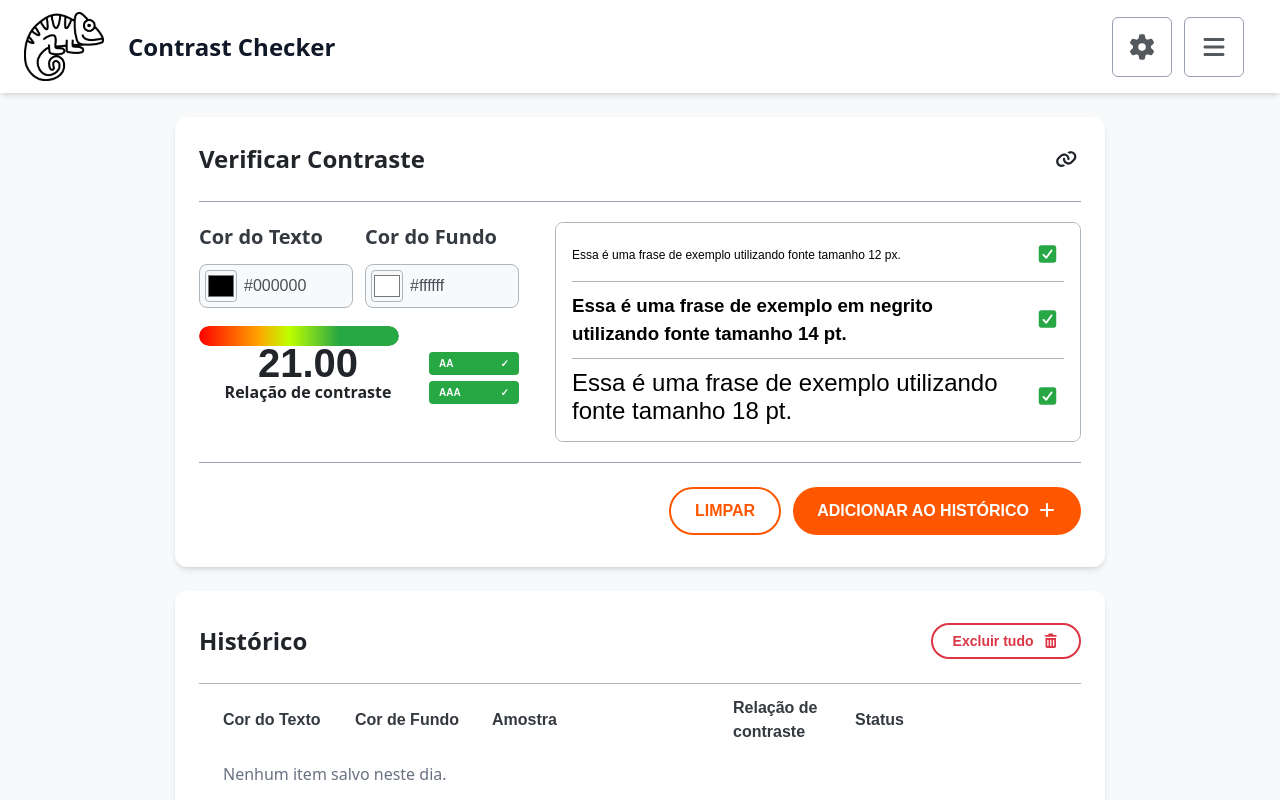
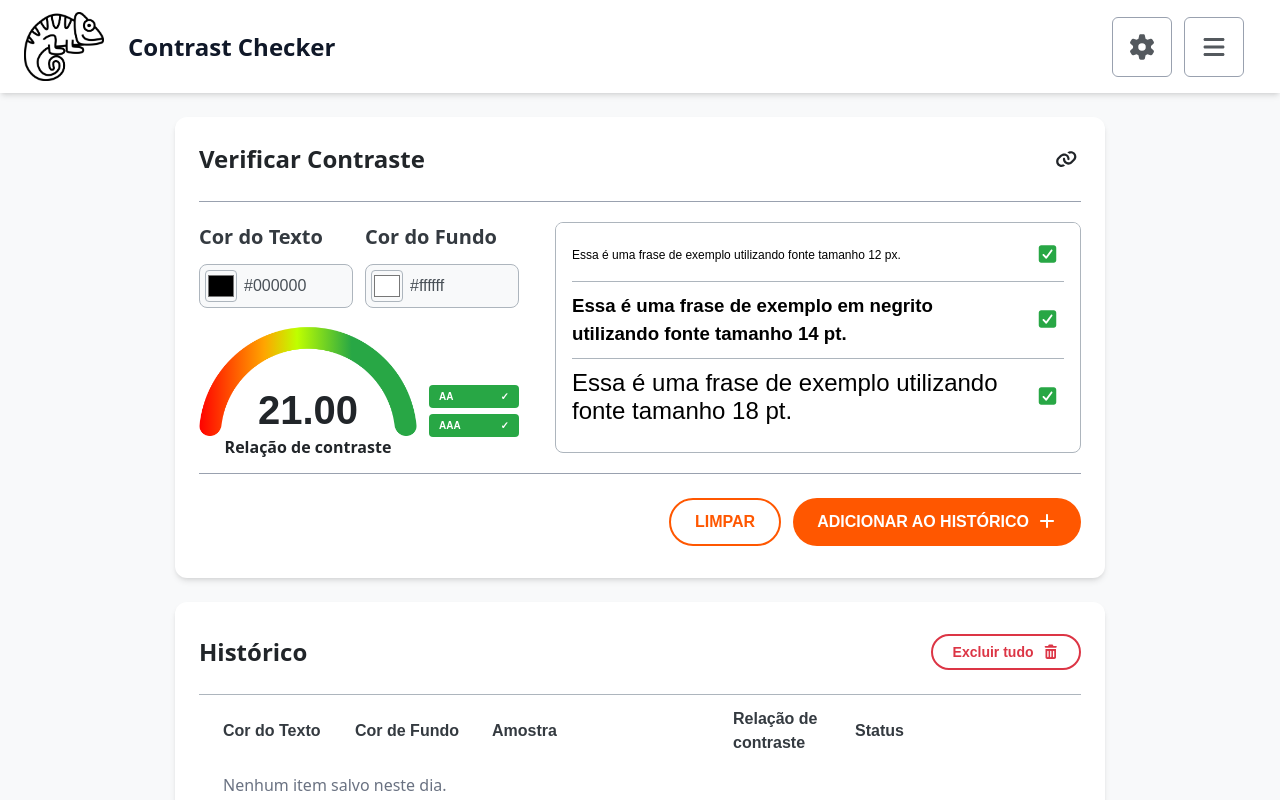
Before and after one commit to CTA-IFRS/contrast-checker, a React (Vite) app: page / in a window 1280 px wide. Shown: the top 800 px of the page. Built offline with nearby package versions, Linux system fonts and the light colour scheme.

Commit message:
ajuste do velocimetro

```diff
--- a/src/App.jsx
+++ b/src/App.jsx
@@ -168,6 +168,10 @@ function App() {
     return ((contrastRatio - 1) * 100) / 20;
   };
 
+  const percent = calculoGauge(contrastRatio).toFixed(2);
+
+  const turn = (1 - percent / 100) / 2;
+
   return (
     <>
       <div className='bg-gray100 min-h-[100vh]'>
@@ -217,15 +221,17 @@ function App() {
                         </div>
                       </div>
                     </div>
-                    <div className='grid grid-cols-[1fr_90px] gap-3 mt-4.5 items-end'>
+                    <div className='grid grid-cols-[1fr_90px] gap-3 mt-4.5 items-end pb-4'>
                       <div className='result'>
-                        {/* ajustar gauge */}
-                        <div className='gauge bg-gray400 h-5 w-[200px] rounded-full'>
-                          <div style={{ width: `${calculoGauge(contrastRatio).toFixed(2)}%` }} className='flex h-5 rounded-full overflow-hidden'>
-                            <span className='flex bgGauge h-5 rounded-full min-w-[200px]'></span>
+                        <div className='w-full max-w-[250px] relative'>
+                          <div className='bgGauge w-full h-0 pb-[50.98%] relative overflow-hidden '>
+                            <span className="formato"></span>
+                            <div className='bg-gray400 absolute top-full right-0 w-[inherit] h-full origin-top transition-transform duration-200 ease-out overflow-hidden' style={{ transform: `rotate(-${turn}turn)` }}></div>
+                          </div>
+                          <div className='absolute z-100 w-[81%] h-[50%] -bottom-[15%] left-[50%] -translate-x-[50%] flex items-center justify-center'>
+                            <p id='contrast-ratio' className='h6 text-gray900 flex flex-col-reverse items-center gap-2'>Relação de contraste <span className='font-primary font-bold text-[40px]/[34px]'>{contrastRatio}</span></p>
                           </div>
                         </div>
-                        <p id='contrast-ratio' className='h6 text-gray900 flex flex-col-reverse items-center'>Relação de contraste <span className='font-primary font-bold text-[40px]/[34px]'>{contrastRatio}</span></p>
                       </div>
                       <div className='flex flex-col gap-1.5'>
                         <span className={`font-secondary font-bold text-[10px] text-white px-2.5 py-1 rounded-sm w-full flex justify-between ${getStatusClass(contrastRatio, CONTRAST_THRESHOLD_AA)}`}>
--- a/src/index.css
+++ b/src/index.css
@@ -92,3 +92,14 @@
 .bgGauge {
     background: linear-gradient(90deg, #FF0000 0%, #FFA500 30%, #BFFF00 45%, #28A745 70%);
 }
+
+.formato {
+  background: url(../src/assets/moldeGauge.png) center no-repeat;
+  background-size: cover;
+  position: absolute;
+  width: 100%;
+  height: 100%;
+  top: 0;
+  left: 0;
+  z-index: 99;
+}
```
Also changed, not shown: src/assets/moldeGauge.png (added).
